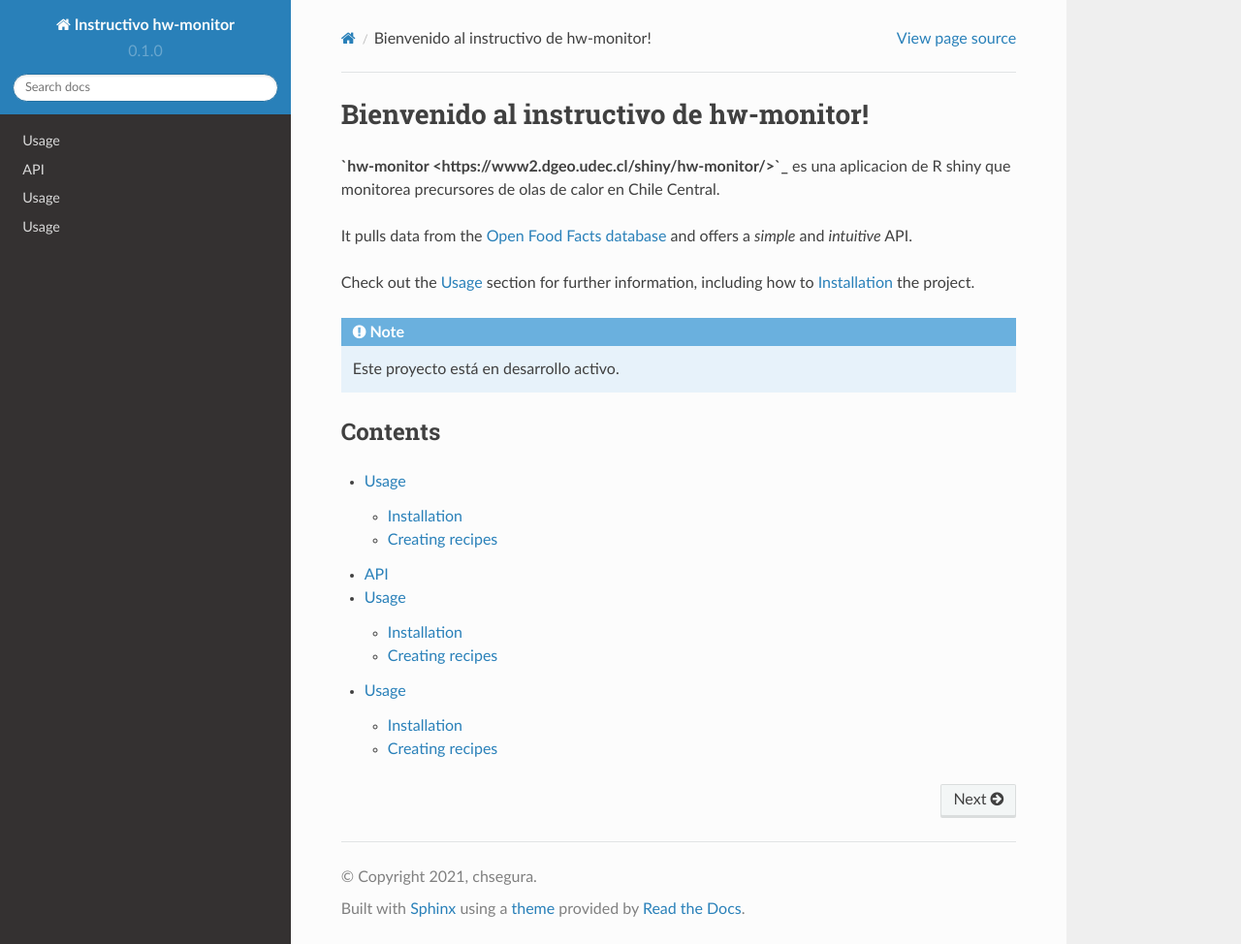
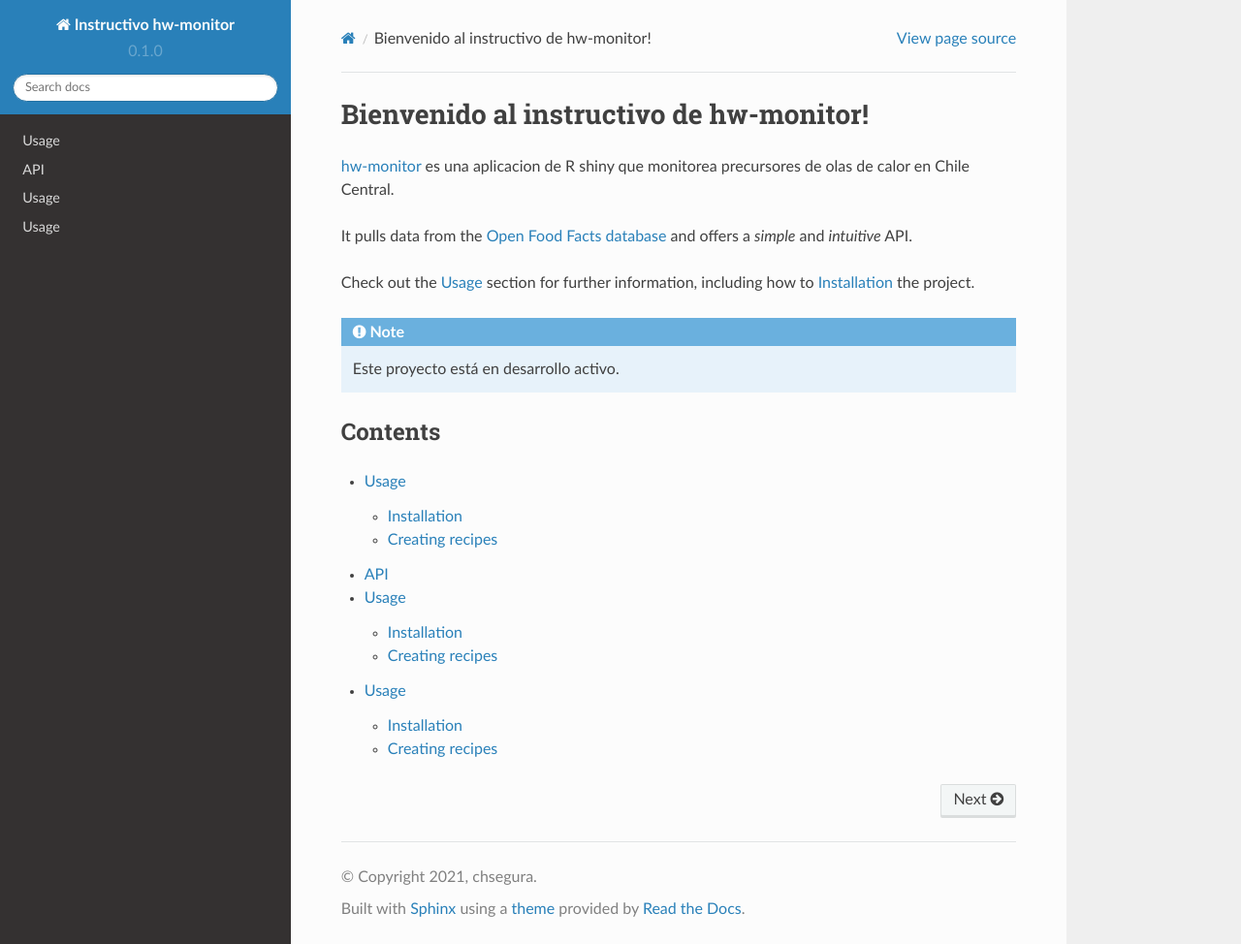
Before and after one commit to chsegura/rtd-tutorial, a Sphinx documentation site: the page built from docs/source/index.rst, in a window 1280 px wide and 974 px high. Shown: the whole window at 97% size. Built offline with Sphinx 7.4.7 and the Read the Docs theme 2.0.0, drawn with Linux system fonts in a browser that asks for light colours.

Commit message:
Update index.rst

```diff
--- a/docs/source/index.rst
+++ b/docs/source/index.rst
@@ -1,7 +1,7 @@
 Bienvenido al instructivo de hw-monitor!
 ===================================
 
-**`hw-monitor <https://www2.dgeo.udec.cl/shiny/hw-monitor/>`_** es una aplicacion de R shiny que monitorea precursores de olas de calor en Chile Central.
+`hw-monitor <https://www2.dgeo.udec.cl/shiny/hw-monitor/>`_ es una aplicacion de R shiny que monitorea precursores de olas de calor en Chile Central.
 
 It pulls data from the `Open Food Facts database <https://world.openfoodfacts.org/>`_
 and offers a *simple* and *intuitive* API.
```
